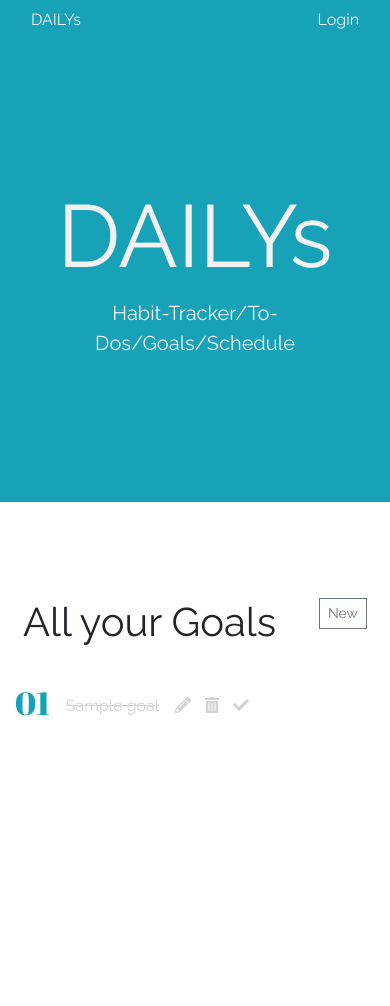
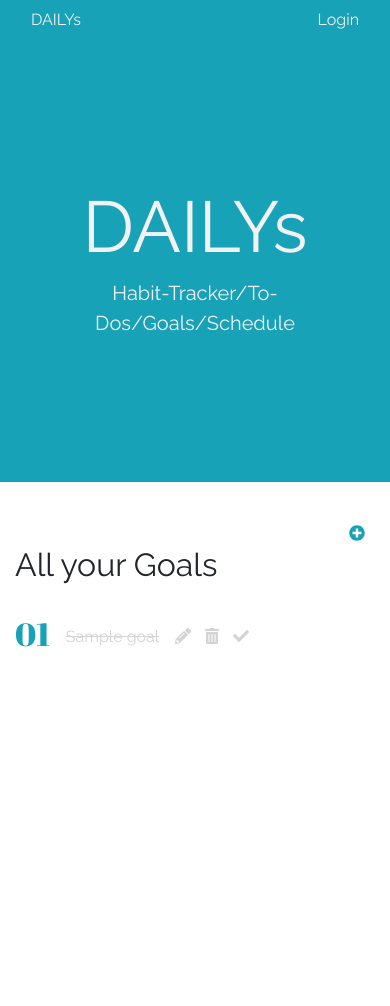
Before and after one commit to mallle/dailys, a Symfony app: template templates/goal/index.html.twig in a window 390 px wide. Shown: the top 1006 px of the page. Run offline with Twig, Linux system fonts and the light colour scheme; the template is opened without the code that fills it: most values are stand-ins (such as "Sample title", 1, 10 or a date in 2020); some libraries are stand-ins or nearby versions.

Commit message:
Add new design for mobile

```diff
--- a/public/css/main.css
+++ b/public/css/main.css
@@ -109,3 +109,14 @@ ol li::before {
     margin-right: 10px;
     color: #17798F;
 }
+
+
+@media only screen and (max-device-width: 992em) {
+    .display-2{
+        font-size: 4.5rem;
+    }
+
+    .h1, h1{
+        font-size: 2rem;
+    }
+}
--- a/templates/goal/edit.html.twig
+++ b/templates/goal/edit.html.twig
@@ -4,10 +4,10 @@
 
 {% block main %}
     <div class="d-flex justify-content-end">
-        <a href="{{ path('app_goals')}}" class="btn btn-sm btn-outline-secondary">Back to list with Goals</a>
+        <a href="{{ path('app_goals')}}" class="btn-icon"><i class="fas fa-chevron-circle-left"></i></a>
     </div>
     <div class="d-flex justify-content-center">
-        <div class="col-lg-8 pt-5">
+        <div class="col-lg-8">
             <h1>
                 {% if goal.id %}
                     Edit your Goal: <br>{{ goal.name }}
@@ -15,7 +15,7 @@
                     Add a new Goal
                 {% endif %}
             </h1>
-            <div class="pt-5">
+            <div class="pt-3">
                 {{ form_start(form) }}
                     {{ form_widget(form) }}
                 {{ form_end(form) }}
--- a/templates/goal/index.html.twig
+++ b/templates/goal/index.html.twig
@@ -3,14 +3,12 @@
 {% block title %}All your Goals{% endblock %}
 
 {% block main %}
+    <div class="d-flex justify-content-end">
+        <a href="{{ path('app_goals_new')}}" class="btn-icon"><i class="fas fa-plus-circle"></i></a>
+    </div>
     <div class="row justify-content-md-center">
-        <div class="col-lg-8 align-self-center">
-            <div class="d-flex justify-content-between p-2">
-                <h1>All your Goals</h1>
-                <div class="d-">
-                    <a href="{{ path('app_goals_new')}}" class="btn btn-sm btn-outline-secondary">New</a>
-                </div>
-            </div>
+        <div class="col-lg-8">
+            <h1>All your Goals</h1>
             {% if goals|length > 0 %}
                 <ol>
                     {% for goal in goals %}
--- a/templates/habit/edit.html.twig
+++ b/templates/habit/edit.html.twig
@@ -4,10 +4,10 @@
 
 {% block main %}
     <div class="d-flex justify-content-end">
-        <a href="{{ path('app_habits')}}" class="btn btn-sm btn-outline-secondary">Back to list with Habits</a>
+        <a href="{{ path('app_habits')}}" class="btn-icon"><i class="fas fa-chevron-circle-left"></i></a>
     </div>
     <div class="d-flex justify-content-center">
-        <div class="col-lg-8 pt-5">
+        <div class="col-lg-8">
             <h1>
                 {% if habit.id %}
                     Edit your habit: <br>{{ habit.name }}
@@ -15,7 +15,7 @@
                     Add a new habit
                 {% endif %}
             </h1>
-            <div class="pt-5">
+            <div class="pt-3">
                 {{ form_start(form) }}
                     {{ form_widget(form) }}
                 {{ form_end(form) }}
--- a/templates/header.html.twig
+++ b/templates/header.html.twig
@@ -23,7 +23,7 @@
         <p class="lead text-center pb-5">Habit-Tracker/To-Dos/Goals/Schedule</p>
     </div>
     <div class="container pt-5">
-        <ul class="nav nav-tabs justify-content-center mb-5">
+        <ul class="nav nav-tabs justify-content-center">
             {% if is_granted('ROLE_USER') %}
                 <li class="nav-item">
                     <a class="nav-link {{ macros.activeNavi(navi, 'tracker') }}" href="{{ path('app_tracker') }}">Habit
--- a/templates/todo/edit.html.twig
+++ b/templates/todo/edit.html.twig
@@ -4,10 +4,10 @@
 
 {% block main %}
     <div class="d-flex justify-content-end">
-        <a href="{{ path('app_todos')}}" class="btn btn-sm btn-outline-secondary">Back to list with To-Dos</a>
+        <a href="{{ path('app_todos')}}" class="btn-icon"><i class="fas fa-chevron-circle-left"></i></a>
     </div>
     <div class="d-flex justify-content-center">
-        <div class="col-lg-8 pt-5">
+        <div class="col-lg-8">
             <h1>
                 {% if todo.id %}
                     Edit your To-Do: <br>{{ todo.name }}
@@ -15,7 +15,7 @@
                     Add a new To-Do
                 {% endif %}
             </h1>
-            <div class="pt-5">
+            <div class="">
                 {{ form_start(form) }}
                     {{ form_widget(form) }}
                 {{ form_end(form) }}
```
Also changed, not shown: templates/habit/index.html.twig (+4 -6 lines), templates/todo/index.html.twig (+5 -7 lines), templates/tracker.html.twig (+39 -3 lines).
